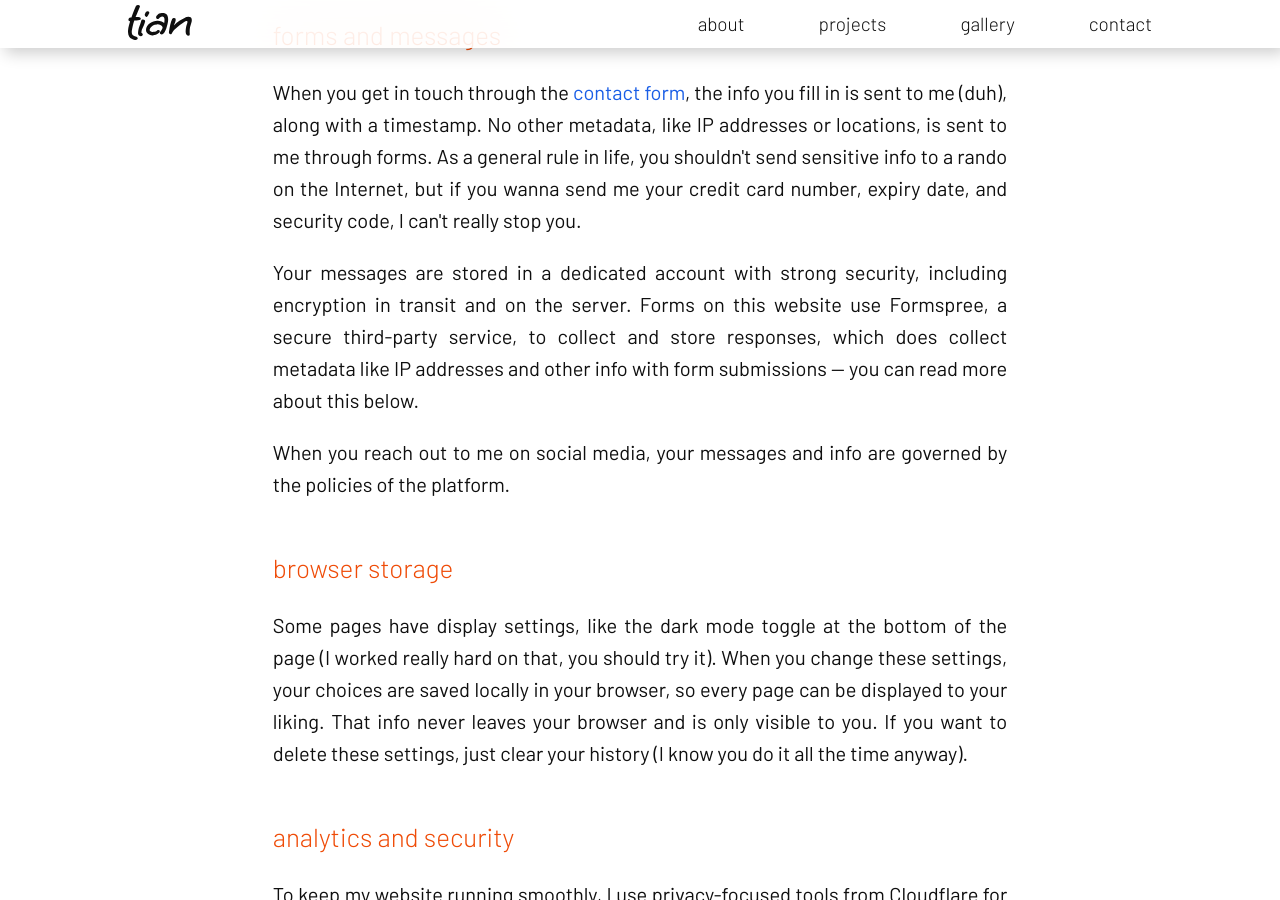
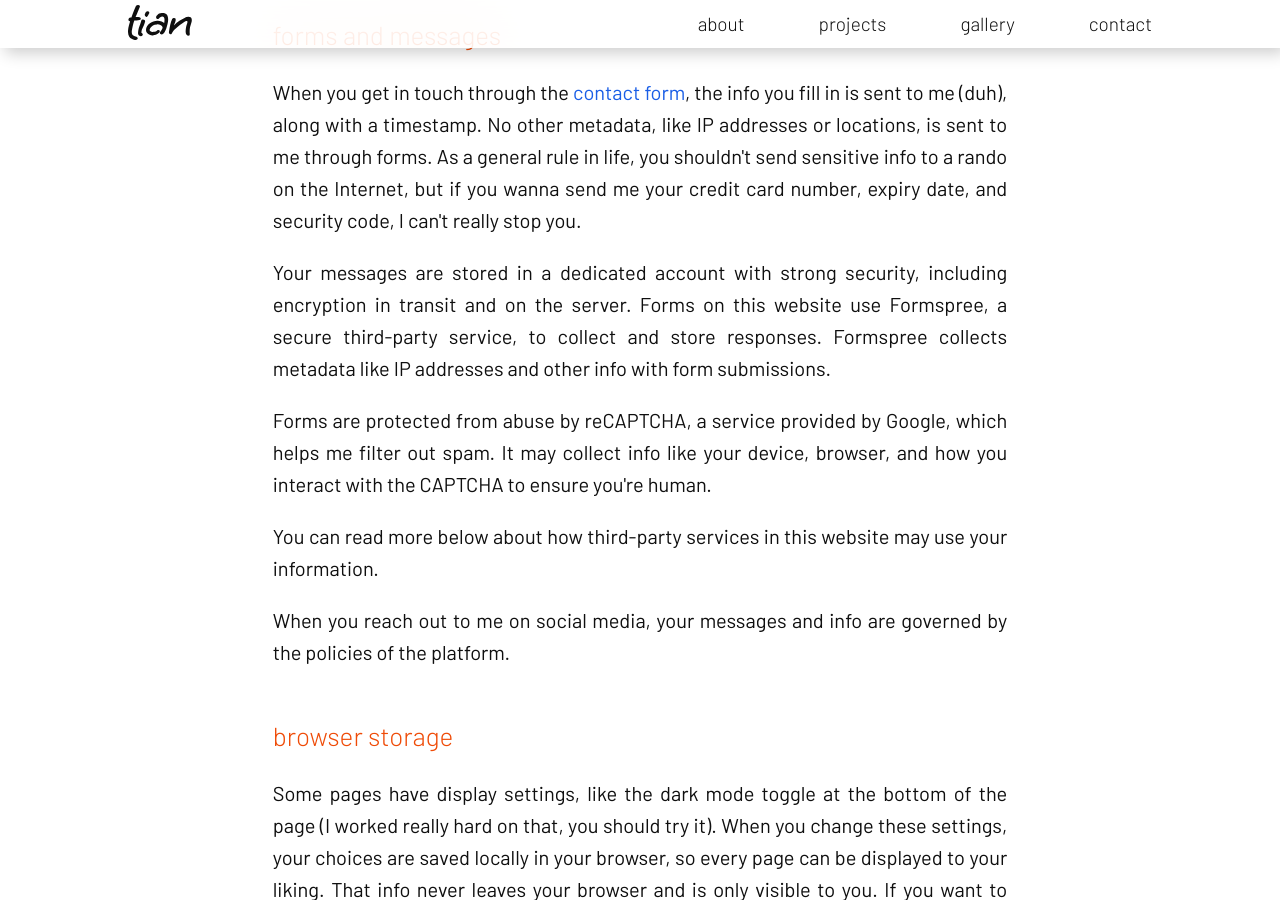
Before and after one commit to qitianshi/qitianshi.com, a Jekyll site: the page built from src/legal/privacy.html, in a window 1280 px wide and 900 px high, scrolled down 1239 px. Built offline with Jekyll 4.4.1, drawn with Linux system fonts in a browser that asks for light colours; nearby versions of some CDN libraries; some web fonts are replaced; some of the changed text lies outside the part shown.

Commit message:
Update Privacy Policy with reCAPTCHA

```diff
--- a/src/contact.html
+++ b/src/contact.html
@@ -71,7 +71,7 @@
     {% include form/submit-button.html %}
 
     <small>
-        Don't share sensitive info. Responses are handled by Formspree. See the <a href="/legal/privacy">Privacy Policy</a>.
+        Don't share sensitive info. See the <a href="/legal/privacy">Privacy Policy</a>.
     </small>
 
 </form>
--- a/src/legal/privacy.html
+++ b/src/legal/privacy.html
@@ -33,7 +33,13 @@
     When you get in touch through the <a href="/contact">contact form</a>, the info you fill in is sent to me (duh), along with a timestamp. No other metadata, like IP addresses or locations, is sent to me through forms. As a general rule in life, you shouldn't send sensitive info to a rando on the Internet, but if you wanna send me your credit card number, expiry date, and security code, I can't really stop you.
 </p>
 <p>
-    Your messages are stored in a dedicated account with strong security, including encryption in transit and on the server. Forms on this website use Formspree, a secure third-party service, to collect and store responses, which does collect metadata like IP addresses and other info with form submissions &mdash; you can read more about this below.
+    Your messages are stored in a dedicated account with strong security, including encryption in transit and on the server. Forms on this website use Formspree, a secure third-party service, to collect and store responses. Formspree collects metadata like IP addresses and other info with form submissions.
+</p>
+<p>
+    Forms are protected from abuse by reCAPTCHA, a service provided by Google, which helps me filter out spam. It may collect info like your device, browser, and how you interact with the CAPTCHA to ensure you're human.
+</p>
+<p>
+    You can read more below about how third-party services in this website may use your information.
 </p>
 <p>
     When you reach out to me on social media, your messages and info are governed by the policies of the platform.
@@ -114,7 +120,12 @@
     See the <a href="/legal/acknowledgments">Acknowledgments</a> to find out which JavaScript libraries are served by jsDelivr.
 </p>
 
+<h3>reCAPTCHA</h3>
+<p>
+    Some forms on this website are protected by reCAPTCHA, a service provided by Google to protect against spam and abuse. When you visit the specific pages containing these forms, reCAPTCHA may collect information about your interactions with the CAPTCHA, as well as your device, browser, IP address, and potentially other data to determine whether you are human. Google is based in the United States. You can learn more from <a href="https://policies.google.com/privacy" target="_blank">Google's Privacy Policy</a>.
+</p>
+
 <h2>contact</h2>
 <p>
-    If you'd like to reach out to me regarding this Privacy Policy, <a href="/contact">get in touch using this form</a>.
+    If you'd like to reach out to me regarding this Privacy Policy, <a href="/contact">get in touch</a>.
 </p>
```
